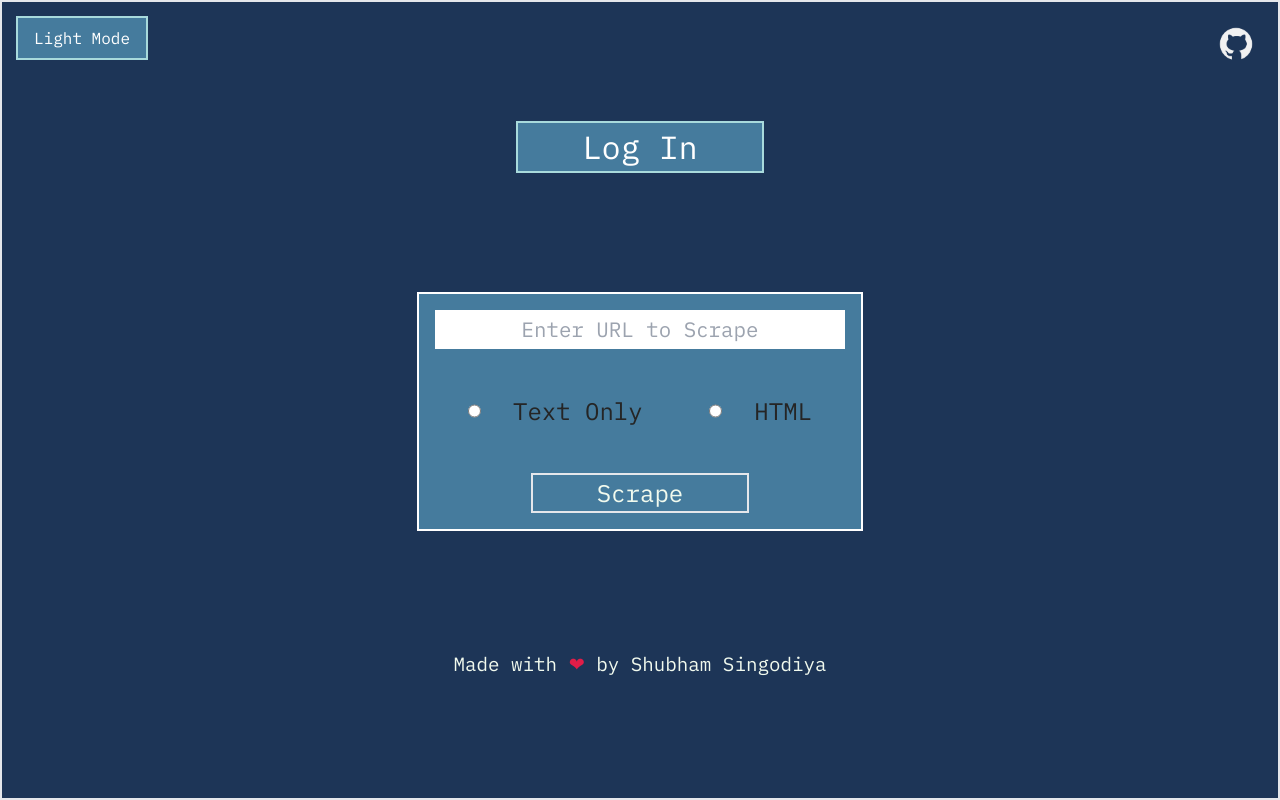
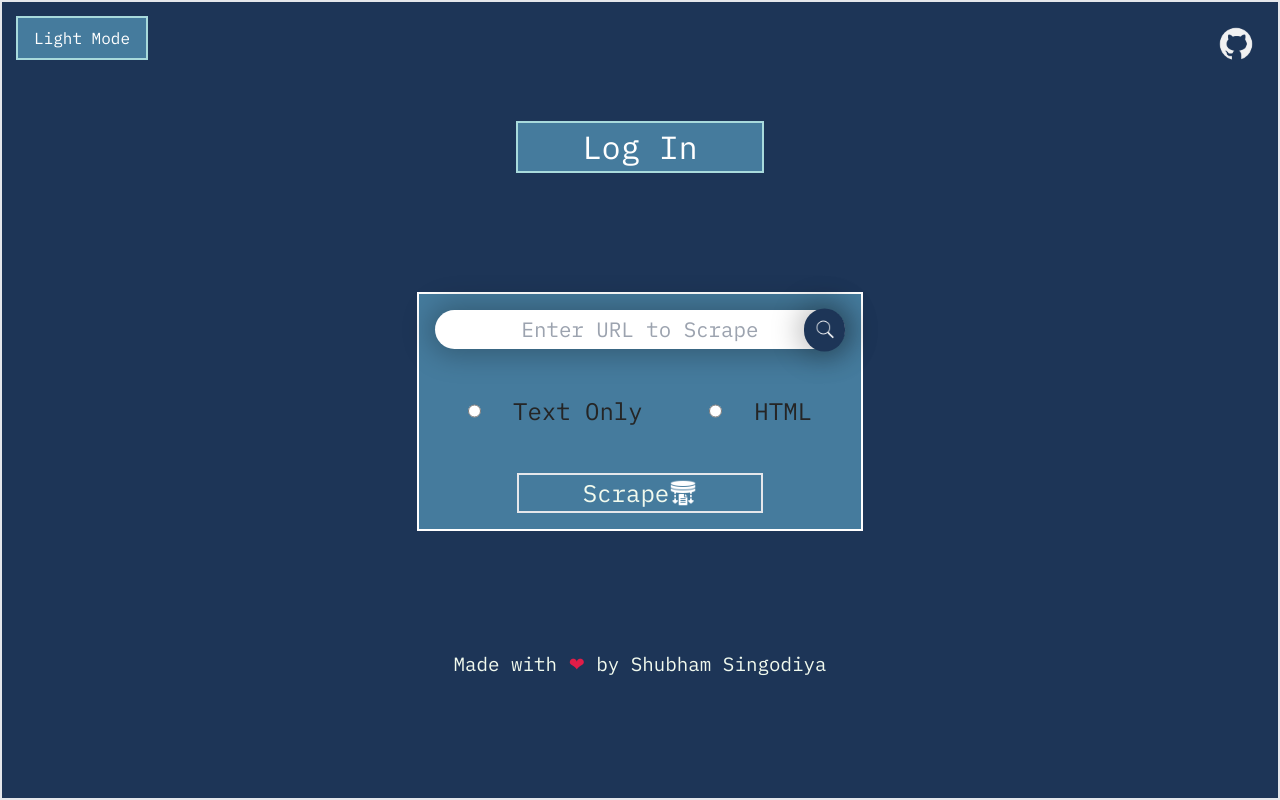
Before and after one commit to singodiyashubham87/ScrapeIt, a React (Vite) app: page / in a window 1280 px wide. Built offline with nearby package versions, Linux system fonts and the light colour scheme.

Commit message:
modern search and button style.

```diff
--- a/src/pages/LandingPage.jsx
+++ b/src/pages/LandingPage.jsx
@@ -7,6 +7,8 @@ import Loader from "../components/Loader";
 import logo from "../assets/images/scraperLogo.png";
 import ghlogo from "../assets/images/ghlogo.png";
 import ghlogo_white from "../assets/images/ghlogo_white.png";
+import data from "../assets/images/data.png";
+import search from "../assets/images/search.png";
 // LandingPage component for handling scraping and authentication
 function LandingPage() {
   // Auth0 Hooks
@@ -214,9 +216,10 @@ function LandingPage() {
               darkMode ? "bg-darkb border-white" : "border-skyblue bg-darkb"
             }`}
           >
+            <div className=" bg-cover w-[100%] items-center relative">
               <input
                 id="url"
-              className="border-none w-[100%] text-center text-[1rem] vsm:text-[1.3rem] md:text-[1.5rem] xl:text-[2rem] px-2 py-1 text-black"
+                className="border-none w-[100%] rounded-full text-center text-[1rem] vsm:text-[1.3rem] md:text-[1.5rem] xl:text-[2rem] px-2 py-1 text-black shadow-3xl"
                 type="text"
                 placeholder="Enter URL to Scrape"
                 onKeyDown={(E) => {
@@ -225,6 +228,10 @@ function LandingPage() {
                   }
                 }}
               />
+              <div className=" h-[110%] w-[10%] rounded-full absolute right-0 top-1/2 flex justify-center items-center -translate-y-1/2 bg-pri shadow-3xl ">
+                <img src={search} className="search  h-5 w-auto " />
+              </div>
+            </div>
             <div className="radioButtons my-2 w-[100%] flex justify-around items-center">
               <div className="textOnlyRadioButton flex justify-center">
                 <input
@@ -259,12 +266,15 @@ function LandingPage() {
                 </label>
               </div>
             </div>
+            <div className="flex justify-between">
               <button
                 onClick={handleScrapeClick}
-              className="bg-transparent text-[1.2rem] vsm:text-[1.5rem] md:text-[2rem] text-sec px-16 hover:bg-sec hover:text-black border-2 border-primary"
+                className="scrape bg-transparent items-center text-[1.2rem] vsm:text-[1.5rem] md:text-[2rem] flex justify-between text-sec px-16 hover:bg-pri border-2 border-primary hover:border-skyblue"
               >
                 Scrape
+                <img src={data} className={`h-7 w-auto }`} />
               </button>
+            </div>
             {loader && showLoaderImage()}
             {showModal && showModalComponent()}
           </div>
--- a/tailwind.config.js
+++ b/tailwind.config.js
@@ -10,6 +10,9 @@ export default {
         skyblue: "#A8DADC",
         darkb: "#457B9D",
         void: "#252525",
+      },
+      boxShadow: {
+        "3xl": "0px 0px 27.899999618530273px 6px rgba(0, 0, 0, 0.25)",
       },
       fontFamily: {
         primary: "IBM Plex Mono",
```
Also changed, not shown: src/assets/images/data.png (added), src/assets/images/search.png (added). Lines whose indentation alone changed are shown as unchanged.
